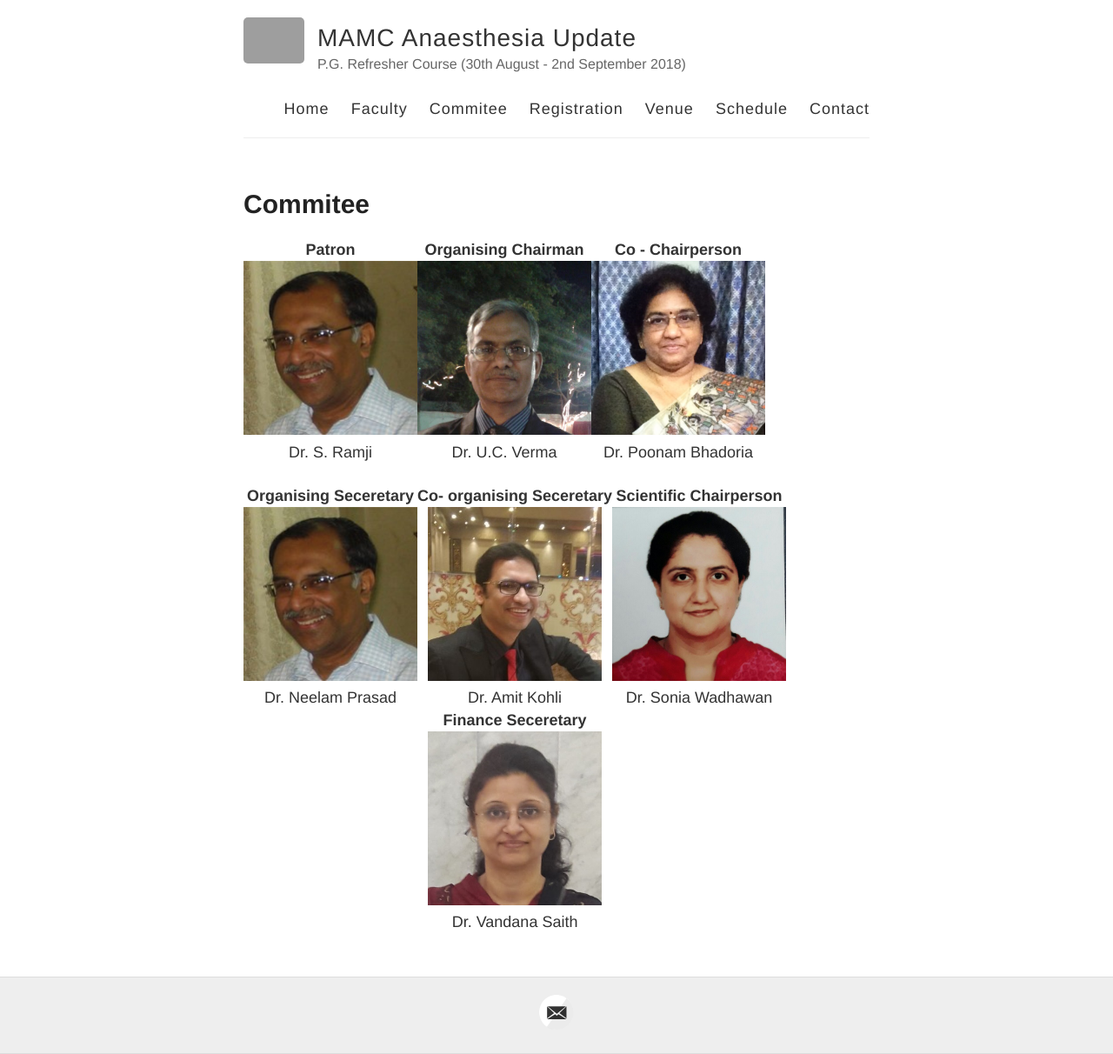
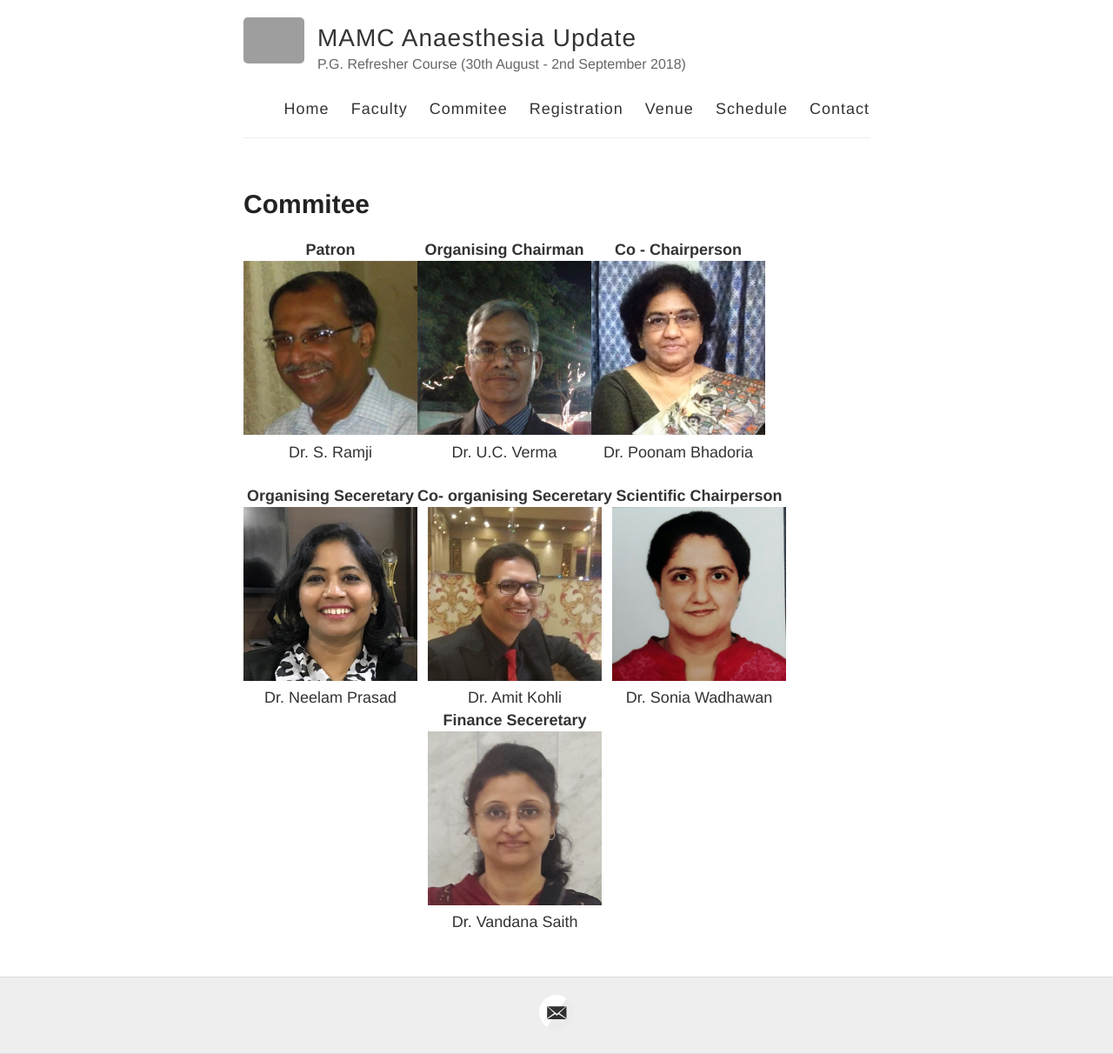
Before and after one commit to manofcomputer/manofcomputer.github.io, a Jekyll site: the page built from commitee.md, in a window 1280 px wide. Shown: the whole page at 87% size. Built offline with Jekyll 4.4.1, drawn with Linux system fonts in a browser that asks for light colours; grey boxes are pictures that could not be loaded.

Commit message:
added Dr Neel

```diff
--- a/commitee.md
+++ b/commitee.md
@@ -14,7 +14,7 @@
 
 | **Organising Seceretary**        |   **Co- organising Seceretary** | **Scientific Chairperson**    |
 | :--------------: | :-------------------: | :------------------: |
-| ![404]({{site.baseurl}}/images/ramji.jpg){:height="200px" width="200px"} |    ![404]({{site.baseurl}}/images/s.jpg){:height="200px" width="200px"}     | ![404]({{site.baseurl}}/images/S.jpeg){:height="200px" width="200px"} |
+| ![404]({{site.baseurl}}/images/N.jpg){:height="200px" width="200px"} |    ![404]({{site.baseurl}}/images/s.jpg){:height="200px" width="200px"}     | ![404]({{site.baseurl}}/images/S.jpeg){:height="200px" width="200px"} |
 | Dr. Neelam Prasad |    Dr. Amit Kohli    | Dr. Sonia Wadhawan |
 | |**Finance Seceretary** | |
 | |![404]({{site.baseurl}}/images/V.jpeg){:height="200px" width="200px"} | |
```
Also changed, not shown: images/N.jpg (added).
